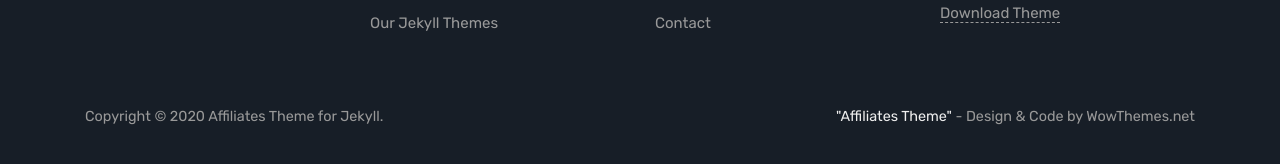
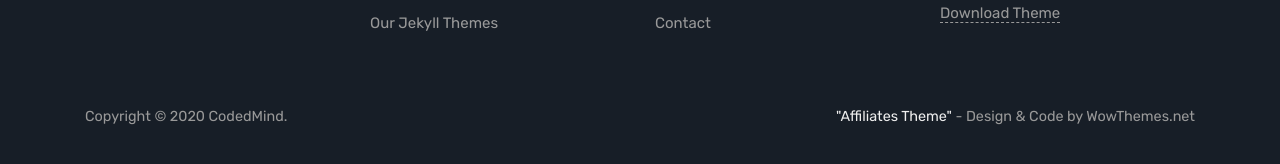
Before and after one commit to kcrnac/kcrnac.github.io, a Jekyll site: the page built from index.html, in a window 1280 px wide and 900 px high, scrolled down 1356 px. Shown: the part 726-890 px from the top of the window. Built offline with Jekyll 4.4.1, drawn with Linux system fonts in a browser that asks for light colours; the list of posts is cut into pages by our own code; comment, search, counter and statistics services are not loaded.

Commit message:
Configure Disqus

```diff
--- a/_config.yml
+++ b/_config.yml
@@ -1,15 +1,15 @@
 # Site
-name: "Affiliates Theme for Jekyll"
-title: "Affiliates Theme for Jekyll"
-description: "Jekyll Theme for Blogging"
-meta_description: "Jekyll theme for blogging."
+name: "CodedMind"
+title: "CodedMind"
+description: "Kristijan Crnac's blogging platform"
+meta_description: "Kristijan Crnac blogging platform"
 logo: 'assets/images/logo.png'
 favicon: 'assets/images/favicon.ico'
 paginate: 12
 baseurl: ''
-email: 'wowthemesnet@gmail.com'
+email: 'crnac.kristijan@gmail.com'
 google_analytics: 'UA-159879067-1'
-disqus: 'demowebsite'
+disqus: 'kcrnac-github-io'
 
 # Authors
 authors:
```
